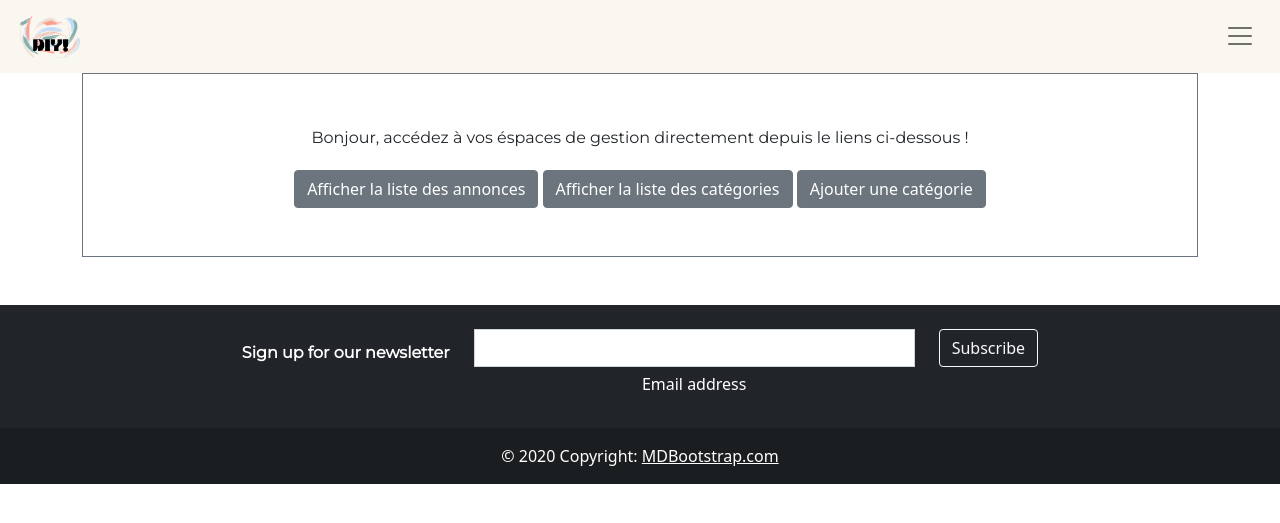
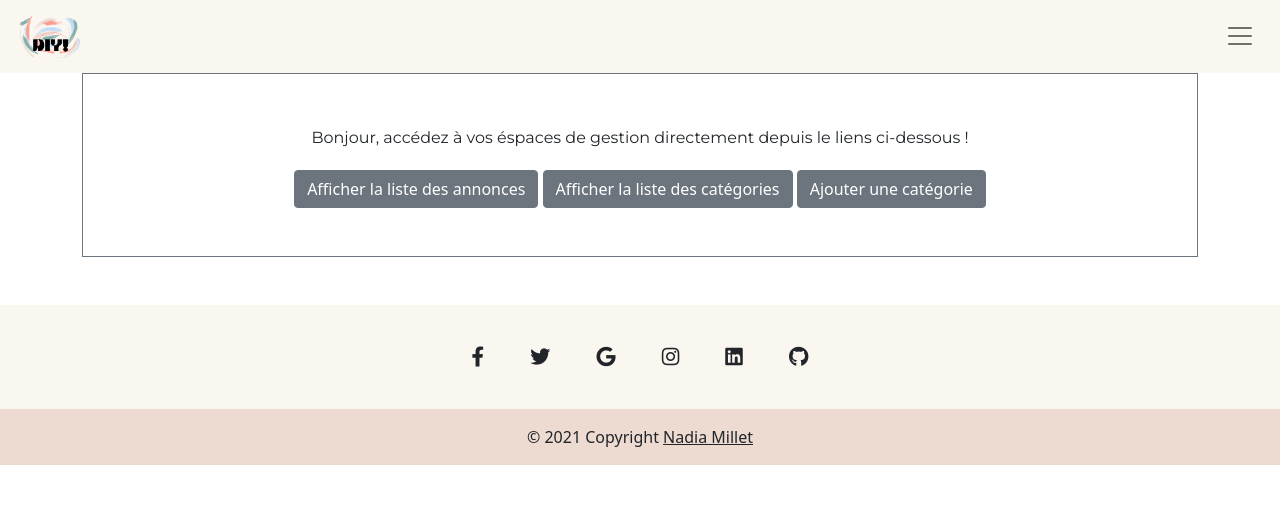
Before and after one commit to NadiaMillet/DIY, a Symfony app: template templates/admin/index.html.twig in a window 1280 px wide. Shown: the top 523 px of the page. Run offline with Twig, Linux system fonts and the light colour scheme; the template is opened without the code that fills it, so the values that code supplies are empty; some libraries are stand-ins or nearby versions; some web fonts are replaced.

Commit message:
Front nav et footer

```diff
--- a/public/css/style.css
+++ b/public/css/style.css
@@ -2,6 +2,7 @@
 :root{
        --turquoise: rgb(134, 175, 172);
        --lightbeige: #FAF6F0;
+       --lightpink: #EDDAD1;
 }
 
 
@@ -158,3 +175,51 @@ color: var(--turquoise);
 .step-img{
     background-image: url(../images-diy/etapes-add-ad.png);
 }
+
+/****** FOOTER *******/
+footer{
+    margin-top: 25px;
+    background-color: var(--lightbeige);
+}
+.footer_copyright{
+    background-color: var(--lightpink);
+}
+
+
+
+/******** MEDIA QUERIES *********/
+@media screen and (max-width: 576px ){
+    /* Section bienvenue */
+h1{
+    font-size: 50px;
+}
+}
+@media screen and (max-width: 992px ){
+    /* Section bienvenue */
+.section_bienvenue{
+    margin-top: 15px;
+}
+}
+@media screen and (min-width: 768px ){
+    .test .form-group:nth-child(1){
+        width: 45%;
+      }
+      .test .form-group:nth-child(2){
+          width: 45%;
+      }
+      .test .form-group:nth-child(3){
+          width: 10%;
+      }
+}
+
+@media screen and (min-width: 768px ) and (max-width: 1200px) {
+    .test .form-group:nth-child(1){
+        width: 40%;
+      }
+      .test .form-group:nth-child(2){
+          width: 40%;
+      }
+      .test .form-group:nth-child(3){
+          width: 20%;
+      }
+}
--- a/templates/base.html.twig
+++ b/templates/base.html.twig
@@ -15,8 +15,6 @@
 			<link href='https://cdnjs.cloudflare.com/ajax/libs/font-awesome/5.15.4/css/all.min.css' rel='stylesheet'>
 			<link href="{{asset('/css/style.css') }}" rel="stylesheet" media="all">
 		{% endblock %}
-
-
 	</head>
 
 	<body>
@@ -29,7 +27,9 @@
 					</button>
 					<div class="offcanvas offcanvas-end" tabindex="-1" id="offcanvasNavbar" aria-labelledby="offcanvasNavbarLabel">
 						<div class="offcanvas-header">
-							<h5 class="offcanvas-title" id="offcanvasNavbarLabel">DIY!</h5>
+							<h5 class="offcanvas-title" id="offcanvasNavbarLabel">
+								<a class="navbar-brand" href="{{ path('app_home') }}"><img src="{{asset('/images-diy/diy_logo.png') }}" alt="logo diy!"></a>
+							</h5>
 							<button type="button" class="btn-close text-reset" data-bs-dismiss="offcanvas" aria-label="Close"></button>
 						</div>
 						<div class="offcanvas-body">
@@ -46,57 +46,36 @@
 								<li class="nav-item">
 									<a class="nav-link" href="{{ path('app_login') }}">Connexion</a>
 								</li>
+								{% if is_granted('ROLE_ADMIN') %}
 									<li class="nav-item dropdown">
 										<a class="nav-link dropdown-toggle" href="#" id="offcanvasNavbarDropdown" role="button" data-bs-toggle="dropdown" aria-expanded="false">
-										Dropdown
+											Tableau de bord
 										</a>
 										<ul class="dropdown-menu" aria-labelledby="offcanvasNavbarDropdown">
 											<li>
-											<a class="dropdown-item" href="#">Action</a>
+												<a class="nav-link" href="{{ path('admin_annonces_home') }}">Gérer les annonces</a>
 											</li>
 											<li>
-											<a class="dropdown-item" href="#">Another action</a>
-										</li>
-										<li>
-											<hr class="dropdown-divider">
-										</li>
-										<li>
-											<a class="dropdown-item" href="#">Something else here</a>
+												<a class="nav-link" href="{{ path('admin_categories_home') }}">Gérer les catégories</a>
 											</li>
 										</ul>
-								</li>
-								{% if is_granted('ROLE_ADMIN') %}
-									<li class="nav-item">
-										<a class="nav-link" href="{{ path('admin_annonces_home') }}">Gérer les annonces</a>
-									</li>
-									<li class="nav-item">
-										<a class="nav-link" href="{{ path('admin_categories_home') }}">Gérer les catégories</a>
-									</li>
-									<li class="nav-item">
-										<a class="nav-link" href="{{ path('app_logout') }}">Déconnexion</a>
 									</li>
 								{% endif %}
 								{% if is_granted('ROLE_USER') %}
 									<li class="nav-item">
-										<a class="nav-link" href="{{ path('users') }}">Mon Profil</a>
+										<a class="nav-link" href="{{ path('users') }}">Mon Espace</a>
 									</li>
-									<li class="nav-item">
-										<a class="nav-link" href="#">Mes Annonces</a>
-									</li>
+								{% endif %}
+								{% if is_granted('IS_AUTHENTICATED_FULLY') %}
 									<li class="nav-item">
 										<a class="nav-link" href="{{ path('app_logout') }}">Déconnexion</a>
 									</li>
 								{% endif %}
 							</ul>
-							<form class="d-flex">
-								<input class="form-control me-2" type="search" placeholder="Search" aria-label="Search">
-								<button class="btn btn-outline-success" type="submit">Search</button>
-							</form>
 						</div>
 					</div>
 				</div>
 			</nav>
-
 		</header>
 		<main>
 			{% block body %}
@@ -104,70 +83,49 @@
 					{% form_theme form 'bootstrap_4_layout.html.twig' %}
 					{{ form(form)}}{% endblock %}
 				</div>
+			</div>
 		</main>
-			<footer>
-				<!-- Remove the container if you want to extend the Footer to full width. -->
-				<div class="container-fluid p-0">
+		<footer class="text-center text-white">
+			<div class="container pt-4">
+				<section
+					class="mb-4">
+					<!-- Facebook -->
+					<a class="btn btn-link btn-floating btn-lg text-dark m-1" href="#!" role="button" data-mdb-ripple-color="dark">
+						<i class="fab fa-facebook-f"></i>
+					</a>
 
-					<footer
-						class="bg-dark text-center text-white">
-						<!-- Grid container -->
-						<div
-							class="container p-4 pb-0">
-							<!-- Section: Form -->
-							<section class="">
-								<form
-									action="">
-									<!--Grid row-->
-									<div
-										class="row d-flex justify-content-center">
-										<!--Grid column-->
-										<div class="col-auto">
-											<p class="pt-2">
-												<strong>Sign up for our newsletter</strong>
-											</p>
+					<!-- Twitter -->
+					<a class="btn btn-link btn-floating btn-lg text-dark m-1" href="#!" role="button" data-mdb-ripple-color="dark">
+						<i class="fab fa-twitter"></i>
+					</a>
+
+					<!-- Google -->
+					<a class="btn btn-link btn-floating btn-lg text-dark m-1" href="#!" role="button" data-mdb-ripple-color="dark">
+						<i class="fab fa-google"></i>
+					</a>
+
+					<!-- Instagram -->
+					<a class="btn btn-link btn-floating btn-lg text-dark m-1" href="#!" role="button" data-mdb-ripple-color="dark">
+						<i class="fab fa-instagram"></i>
+					</a>
+
+					<!-- Linkedin -->
+					<a class="btn btn-link btn-floating btn-lg text-dark m-1" href="https://www.linkedin.com/in/nadia-millet-8278871b7/" role="button" data-mdb-ripple-color="dark">
+						<i class="fab fa-linkedin"></i>
+					</a>
+					<!-- Github -->
+					<a class="btn btn-link btn-floating btn-lg text-dark m-1" href="https://github.com/NadiaMillet/DIY" role="button" data-mdb-ripple-color="dark">
+						<i class="fab fa-github"></i>
+					</a>
+				</section>
 			</div>
-										<!--Grid column-->
-
-										<!--Grid column-->
-										<div
-											class="col-md-5 col-12">
-											<!-- Email input -->
-											<div class="form-outline form-white mb-4">
-												<input type="email" id="form5Example2" class="form-control"/>
-												<label class="form-label" for="form5Example2">Email address</label>
+			<div class="footer_copyright text-center text-dark p-3">
+				© 2021 Copyright
+				<a class="text-dark" href="https://www.linkedin.com/in/nadia-millet-8278871b7/">Nadia Millet</a>
 			</div>
-										</div>
-										<!--Grid column-->
-
-										<!--Grid column-->
-										<div
-											class="col-auto">
-											<!-- Submit button -->
-											<button type="submit" class="btn btn-outline-light mb-4">
-												Subscribe
-											</button>
-										</div>
-										<!--Grid column-->
-									</div>
-									<!--Grid row-->
-								</form>
-							</section>
-							<!-- Section: Form -->
-						</div>
-						<!-- Grid container -->
-
-						<!-- Copyright -->
-						<div class="text-center p-3" style="background-color: rgba(0, 0, 0, 0.2);">
-							© 2020 Copyright:
-							<a class="text-white" href="https://mdbootstrap.com/">MDBootstrap.com</a>
-						</div>
-						<!-- Copyright -->
 		</footer>
-
-				</div>
-				<!-- End of .container -->
-			</footer>
+		{% block javascripts %}{% endblock %}
+		<script src="https://cdn.jsdelivr.net/npm/bootstrap@5.1.0/dist/js/bootstrap.bundle.min.js" integrity="sha384-U1DAWAznBHeqEIlVSCgzq+c9gqGAJn5c/t99JyeKa9xxaYpSvHU5awsuZVVFIhvj" crossorigin="anonymous"></script>
+		<script src="https://unpkg.com/boxicons@2.0.9/dist/boxicons.js"></script>
 	</body>
-	</body>
-</html></div><!-- End of .container --></footer>{% block javascripts %}{% endblock %}<script src="https://cdn.jsdelivr.net/npm/bootstrap@5.1.0/dist/js/bootstrap.bundle.min.js" integrity="sha384-U1DAWAznBHeqEIlVSCgzq+c9gqGAJn5c/t99JyeKa9xxaYpSvHU5awsuZVVFIhvj" crossorigin="anonymous"></script><script src="https://unpkg.com/boxicons@2.0.9/dist/boxicons.js"></script></body></html>
+</html>
--- a/templates/diy/contact.html.twig
+++ b/templates/diy/contact.html.twig
@@ -17,9 +17,7 @@
 				{{ form(form)}}
 					{{ form_end(form) }}
 				</div>
-				<div
-					class="col-lg-6 col-sm-12 img-contact">{# <img src="{{asset('images-diy/peinture.png') }}" alt="" class="img-fluid"> #}
-				</div>
+				<div class="col-lg-6 col-sm-12 img-contact"></div>
 			</div>
 		</div>
 	</div>
--- a/templates/diy/index.html.twig
+++ b/templates/diy/index.html.twig
@@ -22,7 +22,7 @@
 	<div class="row card-bienvenue mt-5">
 		<div class="col-sm-6">
 			<div
-				class="card">
+				class="card mb-2">
 				{# <img src="{{ asset('images-diy/prof.jpg')}}" class="card-img-top" alt="..."> #}
 				<div class="card-body text-center">
 					<h5 class="card-title">Proposer un atelier</h5>
@@ -32,7 +32,7 @@
 			</div>
 		</div>
 		<div class="col-sm-6">
-			<div class="card">
+			<div class="card mb-2">
 				<div class="card-body text-center">
 					<h5 class="card-title">Trouver un atelier</h5>
 					<p class="card-text">Faites parler votre créativité grâce aux ateliers DIY!</p>
```
Also changed, not shown: other parts of public/css/style.css (+26 -10 lines), public/uploads/images/541db41957d23f91679fe83f314423be.jpeg (added), public/uploads/images/81535cc708a8f823bb06286f36637d95.jpeg (added), public/uploads/images/cb9f440a37536bd020a13c832f53e3fc.jpeg (added). Lines whose indentation alone changed are shown as unchanged.
